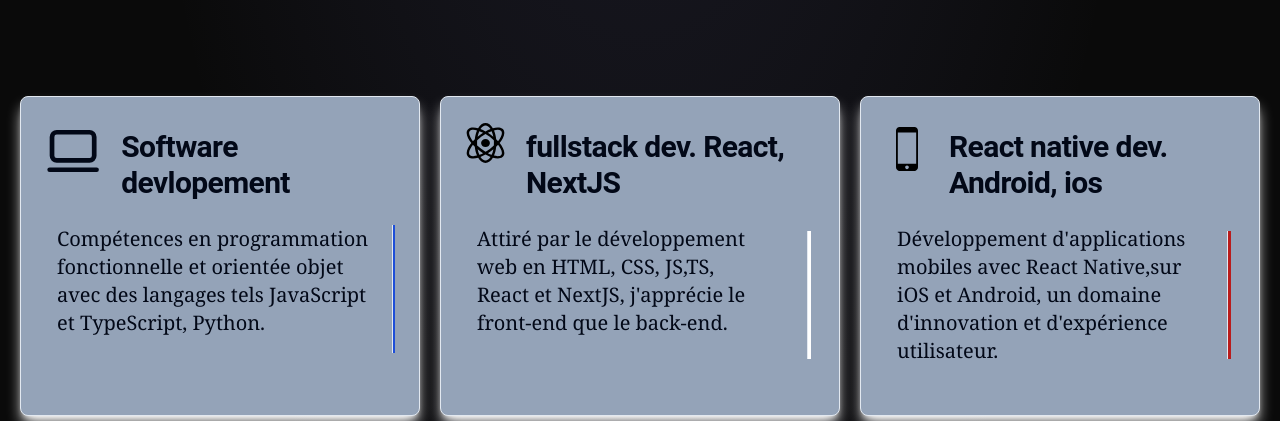
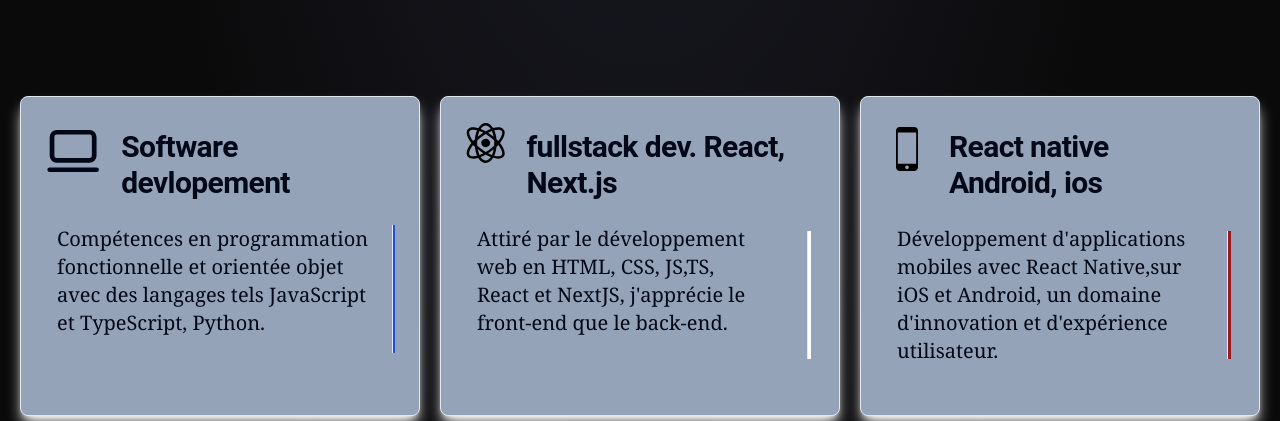
Before and after one commit to Ryma-24/portfo, a Next.js app: page / in a window 1280 px wide. Shown: the part 1040-1461 px from the top of the page. Built offline with nearby package versions, Linux system fonts and the light colour scheme.

Commit message:
valide 9

```diff
--- a/components/experience.tsx
+++ b/components/experience.tsx
@@ -60,7 +60,7 @@ const Experiences = () => {
              xl:text-3xl
              " style={{fontFamily: 'Roboto, sans-serif'}}>
             fullstack dev.
-            React, NextJS
+            React, Next.js
             </p>
           </CardTitle>
           </CardHeader>
@@ -92,7 +92,7 @@ const Experiences = () => {
              xl:text-3xl
 
             " style={{fontFamily: 'Roboto, sans-serif'}}>
-              React native dev. <br />
+              React native <br />
               Android, ios
             </p>
           </CardTitle>
@@ -100,14 +100,14 @@ const Experiences = () => {
 
           <CardContent className="flex" >
 
-          <p className="  mx-1 font-serif
+          <p className="   font-serif
           md:pb-0 md:mx-3
           xl:text-xl">
         Développement d&apos;applications mobiles avec React Native,sur iOS et Android,
          un domaine d&apos;innovation et d&apos;expérience utilisateur.
           </p>
 
-          <div className=" mr-1 w-3 h-32 mt-1.5 ml-6 border-l bg-red-700">
+          <div className=" mr-1 w-3 h-32 mt-1.5 ml-6 border-l bg-red-800">
             </div>
           </CardContent>
       </Card>
```
